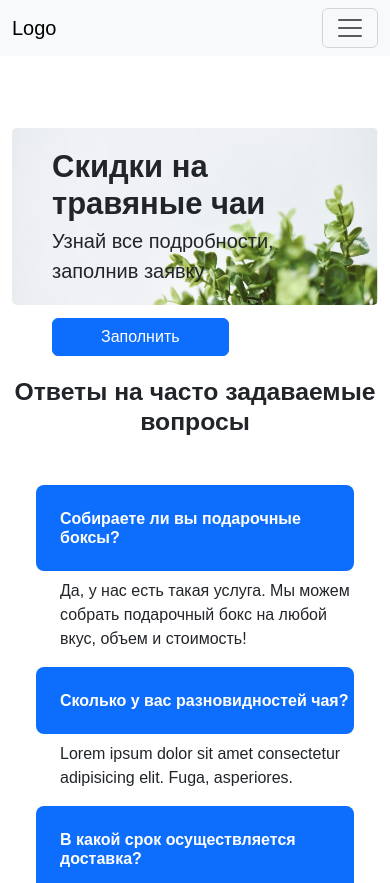
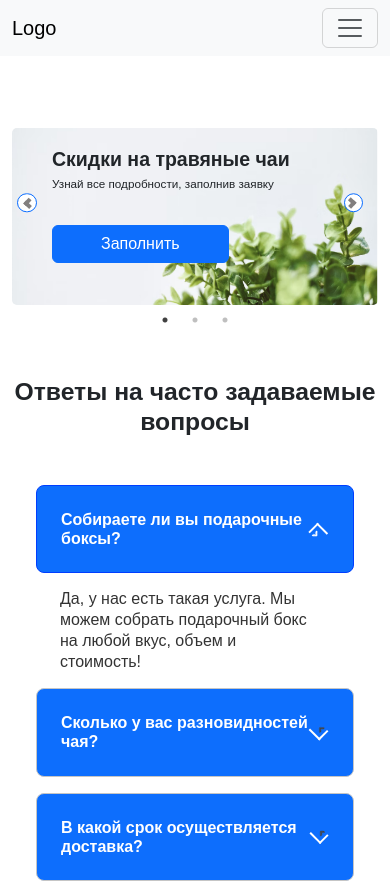
Before and after one commit to melomory/tea, an Angular app: page / in a window 390 px wide. Shown: the top 883 px of the page. Built offline with nearby package versions, Linux system fonts and the light colour scheme.

Commit message:
feat: add carousel

```diff
--- a/angular.json
+++ b/angular.json
@@ -30,12 +30,15 @@
             "styles": [
               "node_modules/jquery-ui/dist/themes/base/jquery-ui.min.css",
               "node_modules/bootstrap/dist/css/bootstrap.min.css",
+              "node_modules/slick-carousel/slick/slick-theme.css",
+              "node_modules/slick-carousel/slick/slick.css",
               "src/styles.scss"
             ],
             "scripts": [
               "node_modules/jquery/dist/jquery.min.js",
               "node_modules/jquery-ui/dist/jquery-ui.min.js",
-              "node_modules/bootstrap/dist/js/bootstrap.min.js"
+              "node_modules/bootstrap/dist/js/bootstrap.min.js",
+              "node_modules/slick-carousel/slick/slick.min.js"
             ]
           },
           "configurations": {
--- a/package.json
+++ b/package.json
@@ -37,6 +37,7 @@
     "karma-coverage": "~2.2.0",
     "karma-jasmine": "~5.1.0",
     "karma-jasmine-html-reporter": "~2.0.0",
+    "slick-carousel": "^1.8.1",
     "typescript": "~4.7.2"
   }
 }
--- a/src/app/app.component.ts
+++ b/src/app/app.component.ts
@@ -1,94 +1,10 @@
-declare var $: any;
-
-import { Component } from '@angular/core';
+import { Component } from "@angular/core";
 
 @Component({
-  selector: 'app-root',
-  templateUrl: './app.component.html',
-  styleUrls: ['./app.component.scss']
+  selector: "app-root",
+  templateUrl: "./app.component.html",
+  styleUrls: ["./app.component.scss"],
 })
 export class AppComponent {
-  constructor() {
-
-    // new WOW({
-    //   animateClass: "animate__animated",
-    // }).init();
-
-    // $(".slick-carousel").slick({
-    //   dots: true,
-    //   infinite: true,
-    //   speed: 500,
-    //   fade: true,
-    //   cssEase: "linear",
-    // });
-
-    const icons = {
-      header: "ui-icon-chevron-e",
-      activeHeader: "ui-icon-chevron-s",
-    };
-
-    $("#accordion").accordion({
-      collapsible: true,
-      icons: icons,
-    });
-
-    // $(".product__image").magnificPopup({
-    //   type: "image",
-    //   midClick: true,
-    // });
-
-    // const $orderForm = $("#create-order-form");
-
-    // $orderForm.find("#postal-code").on("change", function () {
-    //   const $postalCodeInput = $(this);
-
-    //   $postalCodeInput.val($postalCodeInput.val().slice(0, 6));
-    // });
-
-    // $orderForm.find("#postal-code").on("keypress", function (e) {
-    //   return !isNaN(parseInt(e.key)) && $(this).val().length < 6;
-    // });
-
-    // $("#create-order").click((e) => {
-    //   if (isFormValid($orderForm)) {
-    //     $orderForm.css("display", "none");
-    //     $orderForm
-    //       .prev("h2")
-    //       .text("Спасибо за заказ. Мы свяжемся с вами в ближайшее время!");
-    //   }
-
-    //   $.ajax({
-    //     type: "POST",
-    //     url: "https://webhook.site/da4ec8c5-b2cd-4f8e-ab3c-26ce30070356",
-    //     data: $("#create-order-form").serialize(),
-    //     success: () => console.log("Order has been sent."),
-    //   });
-
-    //   e.preventDefault();
-    // });
-  }
-
-  // function isFormValid($orderForm) {
-  //   let isValid = true;
-  //   $orderForm.find(".form-control").each(function () {
-  //     const $control = $(this);
-  //     if (!$control.val()) {
-  //       alert(`Заполните поле "${$control.prev().text()}"`);
-  //       isValid &&= false;
-  //       return false;
-  //     }
-
-  //     if ($control.attr("id") === "postal-code" && $control.val().length !== 6) {
-  //       alert(`Индекс должен содержать 6 символов`);
-  //       isValid &&= false;
-  //       return false;
-  //     }
-
-  //     isValid &&= true;
-  //   });
-
-  //   return isValid;
-  // }
-
-
+  constructor() {}
 }
--- a/src/app/components/pages/main/main.component.html
+++ b/src/app/components/pages/main/main.component.html
@@ -1,26 +1,26 @@
 <section>
   <div class="container">
-    <div class="my-4 pt-5">
+    <div class="slick-carousel my-4 pt-5">
       <div class="card border-0">
-        <img
-          class="card-img"
-          src="assets/hero-slider/image1.png"
-          alt="Два пакетика чая"
-        />
+        <img class="card-img" src="assets/hero-slider/image1.png" alt="Два пакетика чая">
         <div class="card-img-overlay m-lg-5 pt-lg-5">
-          <h2
-            class="card-title fw-bold ms-4 ms-sm-5 my-xl-5 my-1 pt-xl-5 display-5 col-sm-8 col-xl-6"
-          >
-            Скидки на травяные чаи
-          </h2>
-          <p class="card-text mt-xl-5 ms-4 ms-sm-5 pt-lg-3 fs-5">
-            Узнай все подробности, заполнив заявку
-          </p>
-          <a
-            href="#create-order-form"
-            class="btn btn-primary px-5 hvr-shadow-radial ms-4 ms-sm-5 my-3 my-lg-5"
-            >Заполнить</a
-          >
+          <h2 class="card-title fw-bold ms-4 ms-sm-5 my-xl-5 my-1 pt-xl-5 display-5 col-sm-8 col-xl-6">Скидки на травяные чаи</h2>
+          <p class="card-text mt-xl-5 ms-4 ms-sm-5 pt-lg-3 fs-5">Узнай все подробности, заполнив заявку</p>
+          <a href="#create-order-form" class="btn btn-primary px-5 hvr-shadow-radial ms-4 ms-sm-5 my-3 my-lg-5">Заполнить</a>
+        </div>
+      </div>
+      <div class="card border-0">
+        <img class="card-img" src="assets/hero-slider/image2.png" alt="Два пакетика чая">
+        <div class="card-img-overlay m-lg-5 pt-lg-5">
+          <h2 class="card-title fw-bold ms-4 ms-sm-5 my-md-5 my-1 pt-xl-5 display-5 col-sm-12 col-xl-6">Закажи три пачки чая и получи подарок</h2>
+          <a href="#create-order-form" class="btn btn-primary px-5 hvr-shadow-radial ms-4 ms-sm-5 my-3 my-sm-5">Заполнить</a>
+        </div>
+      </div>
+      <div class="card border-0">
+        <img class="card-img" src="assets/hero-slider/image3.png" alt="Два пакетика чая">
+        <div class="card-img-overlay m-lg-5 pt-lg-5">
+          <h2 class="card-title fw-bold ms-4 ms-sm-5 my-md-5 my-1 pt-xl-5 display-5 col-sm-12 col-xl-6">Попробуй нашу новинку — ягодный чай</h2>
+          <a href="#create-order-form" class="btn btn-primary px-5 hvr-shadow-radial ms-4 ms-sm-5 my-3 my-sm-5">Заполнить</a>
         </div>
       </div>
     </div>
--- a/src/app/components/pages/main/main.component.ts
+++ b/src/app/components/pages/main/main.component.ts
@@ -1,5 +1,7 @@
 import { Component, Input, OnDestroy, OnInit } from "@angular/core";
 import { Observable } from "rxjs";
+
+declare var $: any;
 
 @Component({
   selector: "main",
@@ -7,7 +9,6 @@ import { Observable } from "rxjs";
   styleUrls: ["./main.component.scss"],
 })
 export class MainComponent implements OnInit {
-
   private observable: Observable<void>;
   public canShowPopup: boolean = false;
 
@@ -29,6 +30,24 @@ export class MainComponent implements OnInit {
     this.observable.subscribe(() => {
       this.canShowPopup = true;
     });
+
+    const icons = {
+      header: "ui-icon-chevron-e",
+      activeHeader: "ui-icon-chevron-s",
+    };
+
+    $("#accordion").accordion({
+      collapsible: true,
+      icons: icons,
+    });
+
+    $(".slick-carousel").slick({
+      dots: true,
+      infinite: true,
+      speed: 500,
+      fade: true,
+      cssEase: "linear",
+    });
   }
 
   closePopup() {
--- a/src/styles.scss
+++ b/src/styles.scss
@@ -2,83 +2,83 @@ body {
   font-family: Arial, Helvetica, sans-serif;
 }
 
-// @media screen and (max-width: 768px) {
-//   .slick-carousel h2 {
-//     font-size: max(5vw, 1rem);
-//   }
+@media screen and (max-width: 768px) {
+  .slick-carousel h2 {
+    font-size: max(5vw, 1rem);
+  }
 
-//   .slick-carousel p {
-//     font-size: max(3vw, 0.5rem) !important;
-//   }
-// }
+  .slick-carousel p {
+    font-size: max(3vw, 0.5rem) !important;
+  }
+}
 
-// .slick-next,
-// .slick-prev {
-//   width: min(5vw, 40px);
-//   height: min(5vw, 40px);
-//   border: 1px solid #076bff;
-//   border-radius: 50%;
-//   background-color: #fff;
-// }
+.slick-next,
+.slick-prev {
+  width: min(5vw, 40px);
+  height: min(5vw, 40px);
+  border: 1px solid #076bff;
+  border-radius: 50%;
+  background-color: #fff;
+}
 
-// .slick-next {
-//   right: 15px;
-//   top: 54.5%;
-// }
+.slick-next {
+  right: 15px;
+  top: 54.5%;
+}
 
-// .slick-prev {
-//   left: 5px;
-//   z-index: 10;
-//   top: 54.5%;
-// }
+.slick-prev {
+  left: 5px;
+  z-index: 10;
+  top: 54.5%;
+}
 
-// .slick-prev:before,
-// .slick-next:before {
-//   content: "";
-//   border-left: 4px solid #595555;
-//   border-bottom: 4px solid #595555;
-//   display: inline-block;
-//   width: min(2vw, 15px);
-//   height: min(2vw, 15px);
-// }
+.slick-prev:before,
+.slick-next:before {
+  content: "";
+  border-left: 4px solid #595555;
+  border-bottom: 4px solid #595555;
+  display: inline-block;
+  width: min(2vw, 15px);
+  height: min(2vw, 15px);
+}
 
-// .slick-prev:before {
-//   margin-left: min(1vw, 7px);
-//   transform: rotate(42deg);
-// }
+.slick-prev:before {
+  margin-left: min(1vw, 7px);
+  transform: rotate(42deg);
+}
 
-// .slick-next:before {
-//   margin-right: min(1vw, 7px);
-//   transform: rotate(-137deg);
-// }
+.slick-next:before {
+  margin-right: min(1vw, 7px);
+  transform: rotate(-137deg);
+}
 
-// .ui-icon {
-//   order: 1;
-// }
+.ui-icon {
+  order: 1;
+}
 
-// .ui-icon-chevron-e {
-//   content: "";
-//   border-left: 2px solid #fff;
-//   border-bottom: 2px solid #fff;
-//   display: inline-block;
-//   width: 15px;
-//   height: 15px;
-//   margin-right: 20px;
-//   transform: rotate(-45deg);
-// }
+.ui-icon-chevron-e {
+  content: "";
+  border-left: 2px solid #fff;
+  border-bottom: 2px solid #fff;
+  display: inline-block;
+  width: 15px;
+  height: 15px;
+  margin-right: 20px;
+  transform: rotate(-45deg);
+}
 
-// .ui-icon-chevron-s {
-//   content: "";
-//   border-left: 2px solid #fff;
-//   border-bottom: 2px solid #fff;
-//   display: inline-block;
-//   width: 15px;
-//   height: 15px;
-//   transform: rotate(135deg);
-//   margin-right: 20px;
-//   position: relative;
-//   top: 6px;
-// }
+.ui-icon-chevron-s {
+  content: "";
+  border-left: 2px solid #fff;
+  border-bottom: 2px solid #fff;
+  display: inline-block;
+  width: 15px;
+  height: 15px;
+  transform: rotate(135deg);
+  margin-right: 20px;
+  position: relative;
+  top: 6px;
+}
 
 .spinner-border {
   --bs-spinner-width: 5rem;
```
Also changed, not shown: 1 other file (tests, documents, lock files or other folders).
